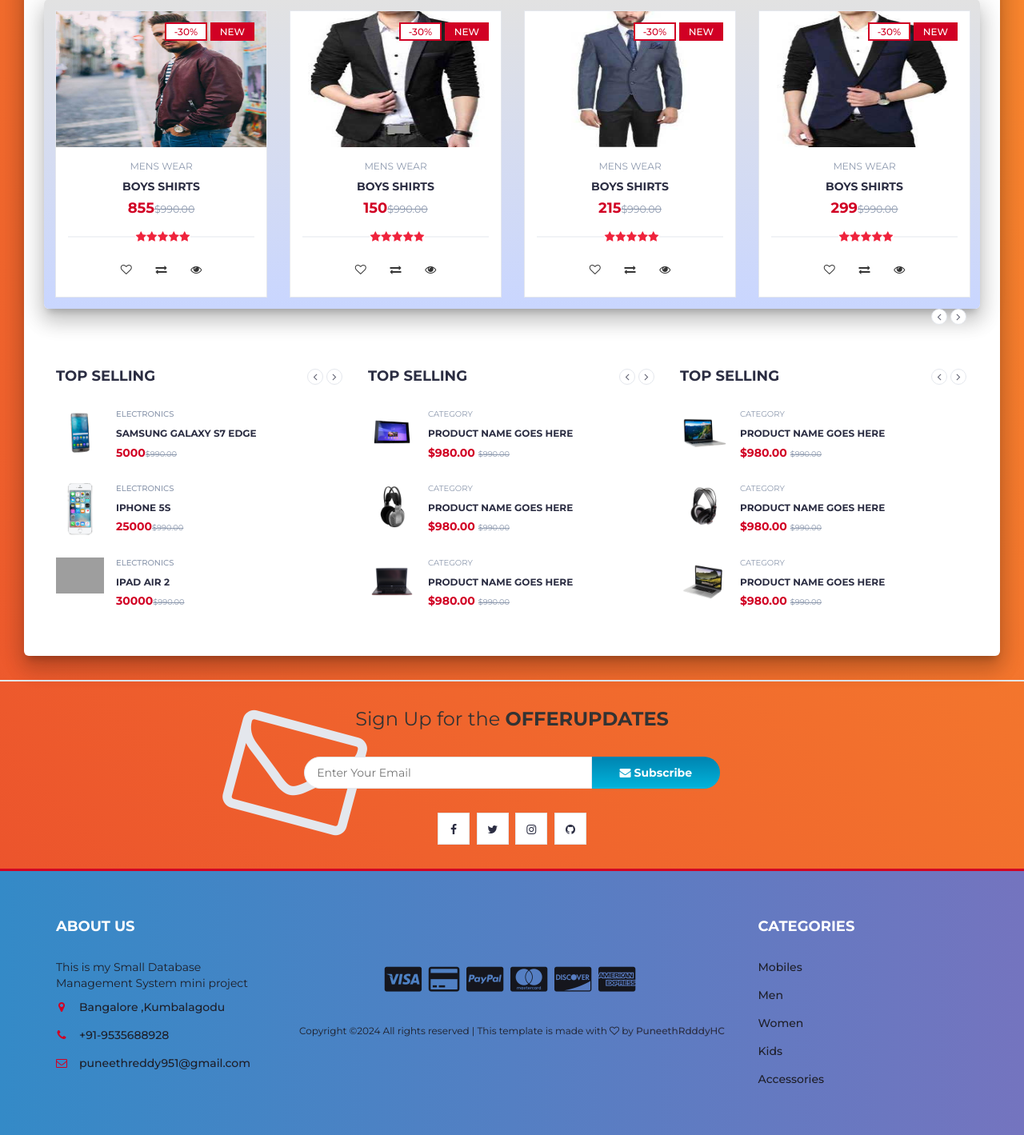
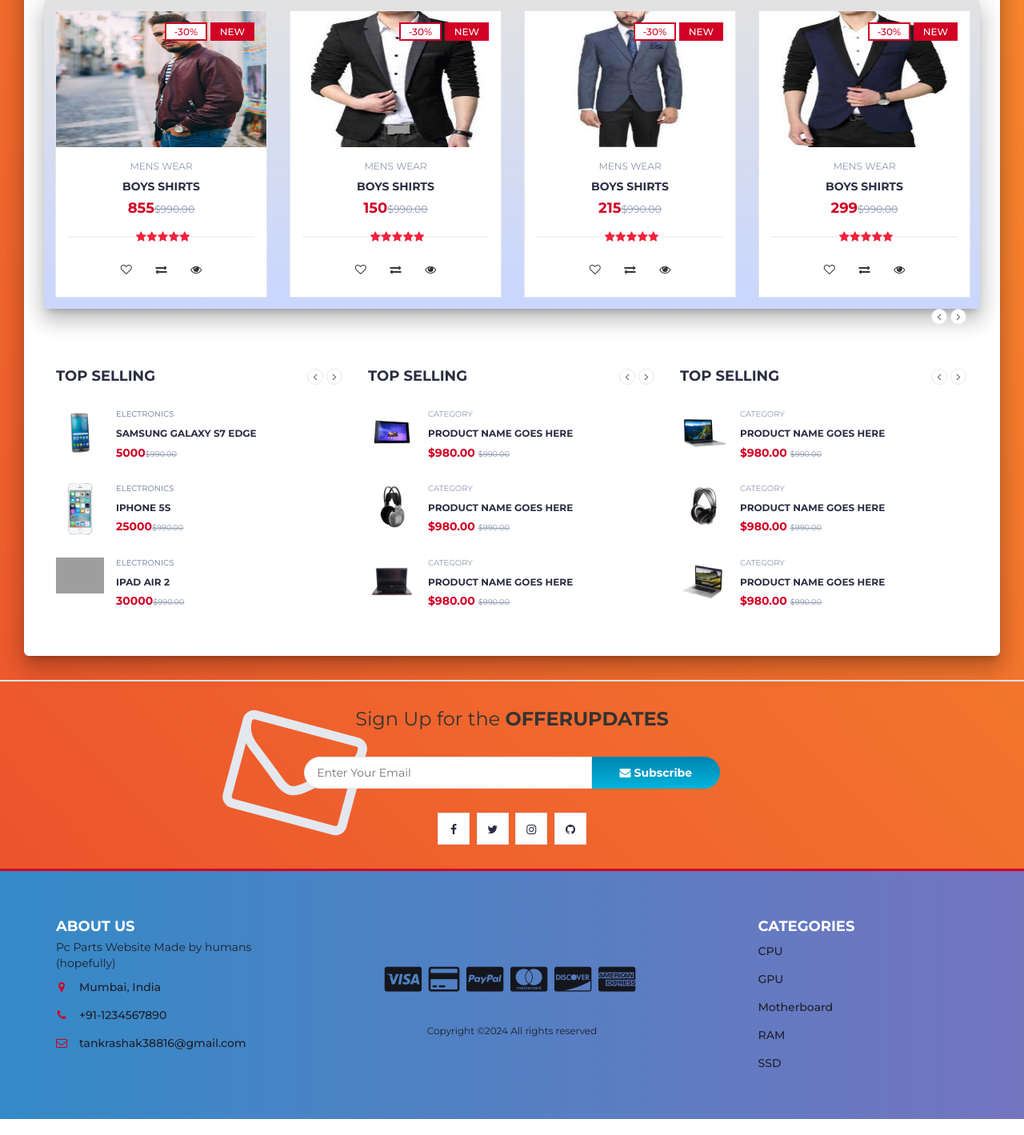
Before and after one commit to TanushKrashak/PC_E-Commerce_Website, a PHP site: page /myfiles/ in a window 1280 px wide. Shown: the part 1794-3213 px from the top of the page at 80% size. Run offline with PHP 8.4, Linux system fonts and the light colour scheme; data comes from the database, SQL or seed files in the repository; some libraries are stand-ins or nearby versions; grey boxes are pictures that could not be loaded.

Commit message:
Categories Updated

```diff
--- a/database/onlineshop.sql
+++ b/database/onlineshop.sql
@@ -129,7 +129,7 @@ INSERT INTO `categories` (`cat_id`, `cat_title`) VALUES
 (1, 'Electronics'),
 (2, 'Ladies Wears'),
 (3, 'Mens Wear'),
-(4, 'Kids Wear'),
+(4, 'Motherboards'),
 (5, 'Furnitures'),
 (6, 'Home Appliances'),
 (7, 'Electronics Gadgets');
--- a/footer.php
+++ b/footer.php
@@ -7,12 +7,12 @@
 					<div class="row">
 						<div class="col-md-3 col-xs-6">
 							<div class="footer">
-								<h3 class="footer-title">About Us</h3>
-								<p>This is my Small Database Management System mini project</p>
+								<h3 class="footer-title" style="margin-bottom: 5px">About Us</h3>
+								<p>Pc Parts Website Made by humans (hopefully)</p>
 								<ul class="footer-links">
-									<li><a href="#"><i class="fa fa-map-marker"></i>Bangalore ,Kumbalagodu</a></li>
-									<li><a href="#"><i class="fa fa-phone"></i>+91-9535688928</a></li>
-									<li><a href="#"><i class="fa fa-envelope-o"></i>puneethreddy951@gmail.com</a></li>
+									<li><a href="#"><i class="fa fa-map-marker"></i>Mumbai, India</a></li>
+									<li><a href="#"><i class="fa fa-phone"></i>+91-1234567890</a></li>
+									<li><a href="#"><i class="fa fa-envelope-o"></i>tankrashak38816@gmail.com</a></li>
 								</ul>
 							</div>
 						</div>
@@ -27,20 +27,20 @@
 							</ul>
 							<span class="copyright">
 								<!-- Link back to Colorlib can't be removed. Template is licensed under CC BY 3.0. -->
-								Copyright &copy;<script>document.write(new Date().getFullYear());</script> All rights reserved | This template is made with <i class="fa fa-heart-o" aria-hidden="true"></i> by <a href="#" target="_blank">PuneethRdddyHC</a>
+								Copyright &copy;<script>document.write(new Date().getFullYear());</script> All rights reserved</a>
 							<!-- Link back to Colorlib can't be removed. Template is licensed under CC BY 3.0. -->
 							</span>
 						</div>
 
 						<div class="col-md-3 col-xs-6">
 							<div class="footer">
-								<h3 class="footer-title">Categories</h3>
+								<h3 class="footer-title" style="margin-bottom: 10px">Categories</h3>
 								<ul class="footer-links">
-									<li><a href="#">Mobiles</a></li>
-									<li><a href="#">Men</a></li>
-									<li><a href="#">Women</a></li>
-									<li><a href="#">Kids</a></li>
-									<li><a href="#">Accessories</a></li>
+									<li><a href="#">CPU</a></li>
+									<li><a href="#">GPU</a></li>
+									<li><a href="#">Motherboard</a></li>
+									<li><a href="#">RAM</a></li>
+									<li><a href="#">SSD</a></li>
 								</ul>
 							</div>
 						</div>
--- a/newslettter.php
+++ b/newslettter.php
@@ -20,16 +20,16 @@
                             </div>
 							<ul class="newsletter-follow">
 								<li>
-									<a href="https://github.com/puneethreddyhc"><i class="fa fa-facebook"></i></a>
+									<a href="https://github.com/tanushkrashak"><i class="fa fa-facebook"></i></a>
 								</li>
 								<li>
-									<a href="https://github.com/puneethreddyhc"><i class="fa fa-twitter"></i></a>
+									<a href="https://github.com/tanushkrashak"><i class="fa fa-twitter"></i></a>
 								</li>
 								<li>
-									<a href="https://github.com/puneethreddyhc"><i class="fa fa-instagram"></i></a>
+									<a href="https://github.com/tanushkrashak"><i class="fa fa-instagram"></i></a>
 								</li>
 								<li>
-									<a href="https://github.com/puneethreddyhc"><i class="fa fa-github"></i></a>
+									<a href="https://github.com/tanushkrashak"><i class="fa fa-github"></i></a>
 								</li>
 							</ul>
 						</div>
```
